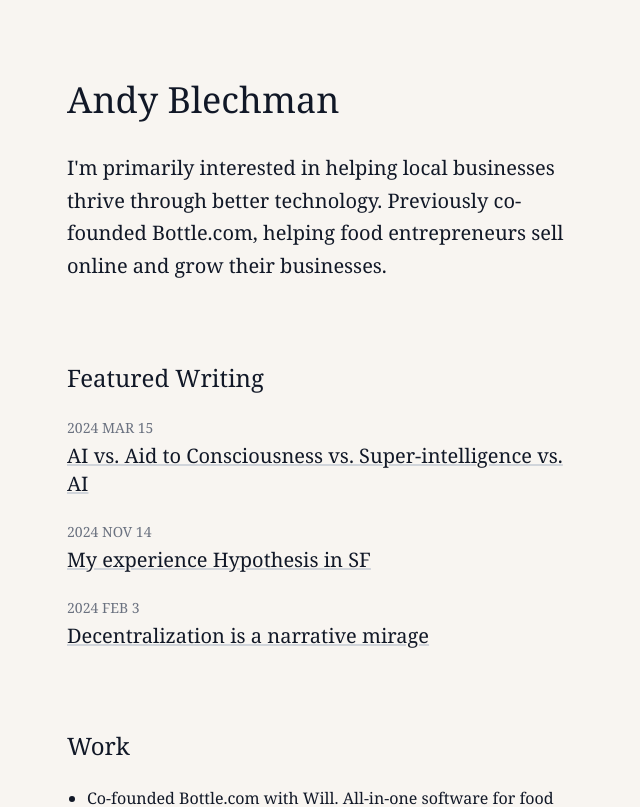
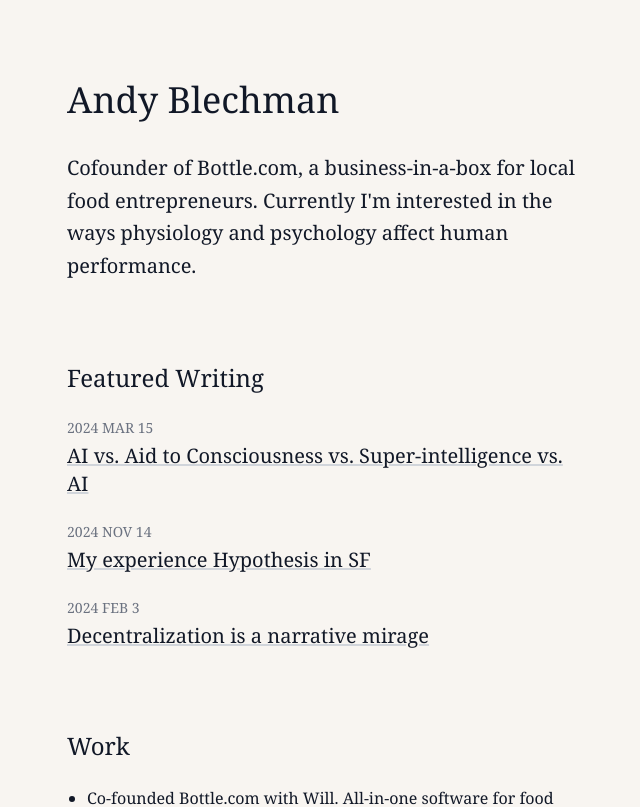
Before and after one commit to ablechman/andyblechman.com, a React (Vite) app: page / in a window 1280 px wide. Shown: the top 807 px of the page, without its empty margins (314-954 px from the left). Built offline with nearby package versions, Linux system fonts and the light colour scheme; the HTML template or start-up script is replaced by a standard one.

Commit message:
made changes to bio

```diff
--- a/src/App.jsx
+++ b/src/App.jsx
@@ -25,8 +25,7 @@ const App = () => {
         <header className="mb-20">
           <h1 className="text-4xl font-normal mb-8">Andy Blechman</h1>
           <p className="text-xl leading-relaxed">
-            I'm primarily interested in helping local businesses thrive through better technology.
-            Previously co-founded Bottle.com, helping food entrepreneurs sell online and grow their businesses.
+          Cofounder of Bottle.com, a business-in-a-box for local food entrepreneurs. Currently I'm interested in the ways physiology and psychology affect human performance.
           </p>
         </header>
 
```
